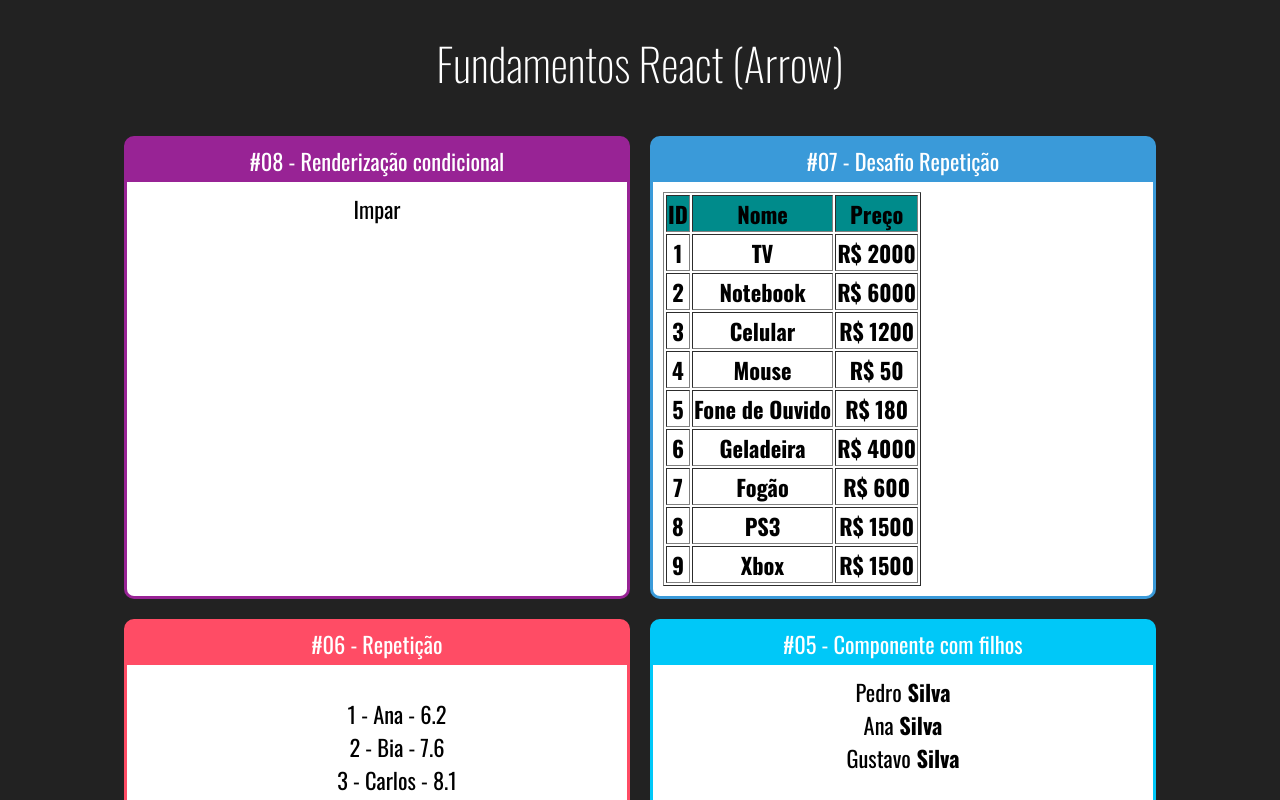
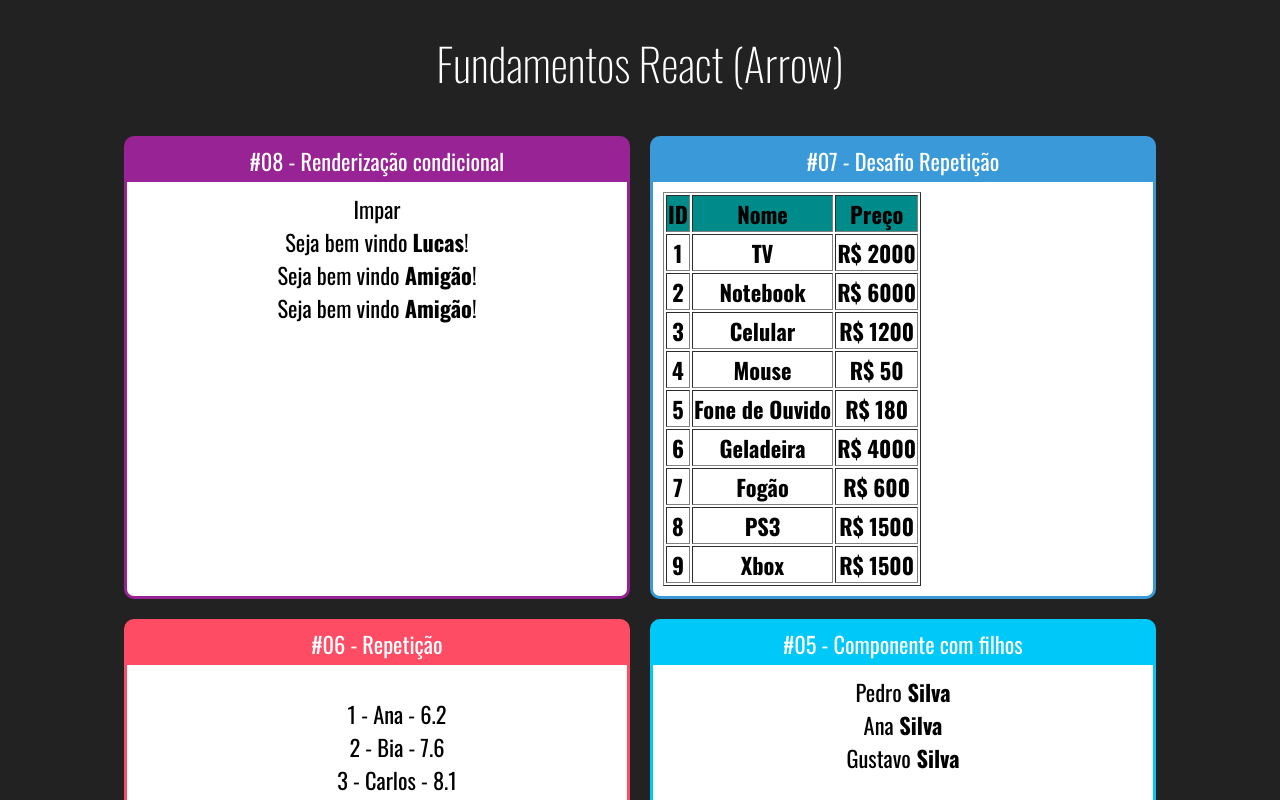
Before and after one commit to lucascv/React, a React (Create React App) app in the folder fundamentos-react/: page / in a window 1280 px wide. Shown: the top 800 px of the page. Built offline with nearby package versions, Linux system fonts and the light colour scheme.

Commit message:
add aula 28

```diff
--- a/fundamentos-react/src/App.jsx
+++ b/fundamentos-react/src/App.jsx
@@ -11,6 +11,7 @@
 import ListaAlunos from "./components/repeticao/ListaAlunos";
 import TabelaProdutos from "./components/repeticao/TabelaProdutos";
 import ParOuImpar from "./components/condicional/ParOuImpar";
+import UsuarioInfo from "./components/condicional/UsuarioInfo";
 
 export default () => (
   <div className="App">
@@ -19,6 +20,9 @@
     <div className="Cards">
       <Card titulo="#08 - Renderização condicional" color="#982395">
         <ParOuImpar number={21} />
+        <UsuarioInfo usuario={{ nome: "Lucas" }} />
+        <UsuarioInfo usuario={{}} />
+        <UsuarioInfo />
       </Card>
 
       <Card titulo="#07 - Desafio Repetição" color="#3A9AD9">
--- /dev/null
+++ b/fundamentos-react/src/components/condicional/If.js
@@ -0,0 +1,7 @@
+export default props => {
+  if(props.test) {
+    return props.children;
+  }
+
+  return false;
+}
--- /dev/null
+++ b/fundamentos-react/src/components/condicional/UsuarioInfo.jsx
@@ -0,0 +1,16 @@
+import React from "react";
+import If from "./If";
+
+export default props => {
+  const usuario = props.usuario || {};
+  return (
+    <div>
+      <If test={usuario && usuario.nome}>
+        Seja bem vindo <strong>{usuario.nome}</strong>!
+      </If>
+      <If test={!usuario || !usuario.nome}>
+        Seja bem vindo <strong>Amigão</strong>!
+      </If>
+    </div>
+  );
+}
```
